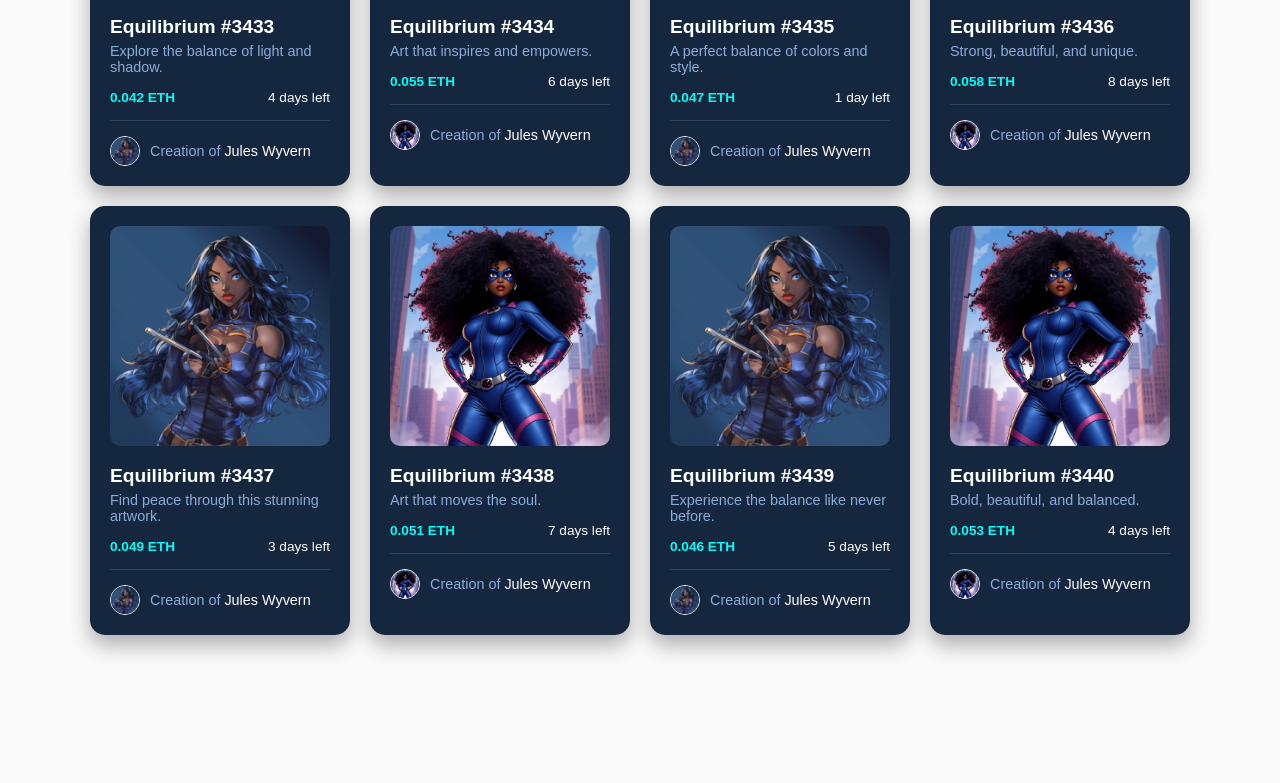
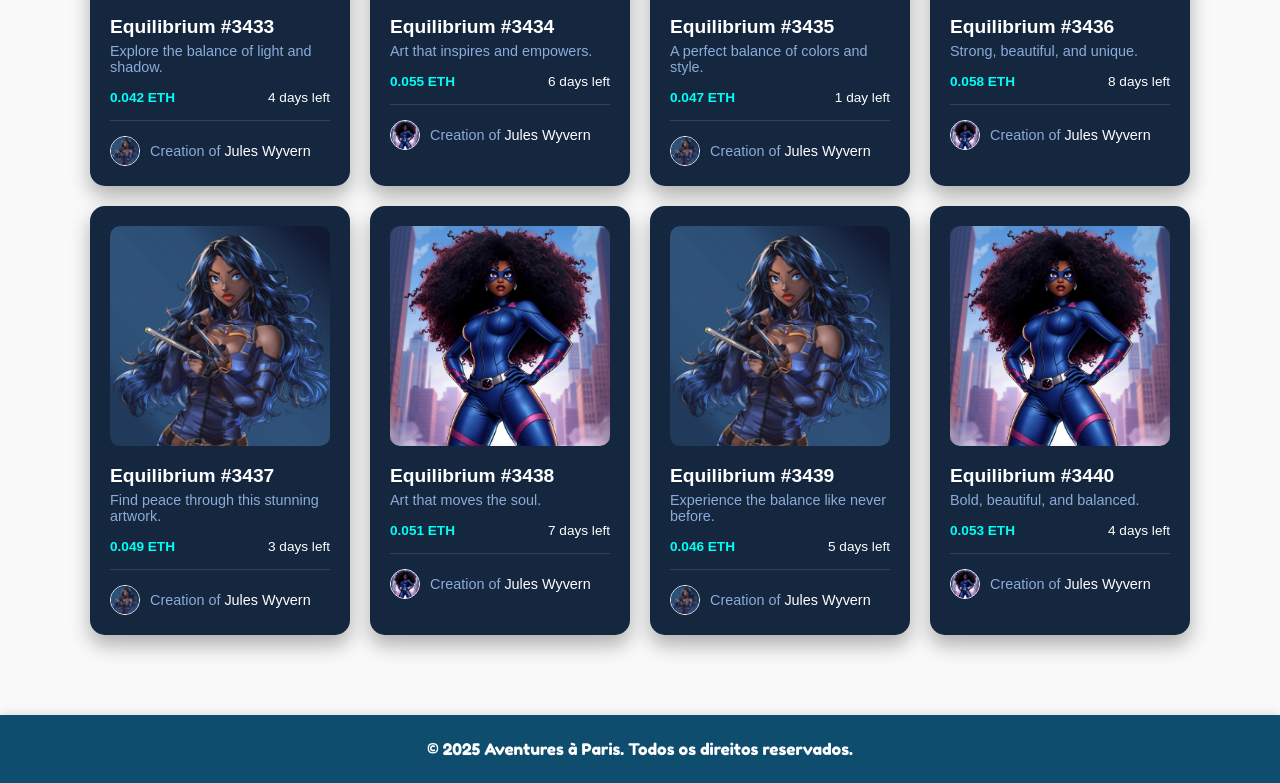
Before and after one commit to julietaaaaaaaaaaaa/ProjetoGerencia01, a plain HTML site: page index.html in a window 1280 px wide. Shown: the part 820-1603 px from the top of the page. Before the commit the page ends 1487 px from the top, so only its background shows below. Drawn offline with Linux system fonts and the light colour scheme.

Commit message:
create footer

```diff
--- a/index.html
+++ b/index.html
@@ -195,6 +195,10 @@
 
     </div>
   </main>
-
+  </main>
+</html>
+  <footer>
+    <p>&copy; 2025 Aventures à Paris. Todos os direitos reservados.</p>
+  </footer>
 </body>
 </html>
--- a/styles.css
+++ b/styles.css
@@ -149,3 +149,27 @@ main {
     font-size: 1.8rem;
   }
 }
+
+footer {
+  background-color: #0e4d6e; /* Mesmo azul do header */
+  color: white;
+  text-align: center;
+  padding: 1.5rem 2rem;
+  font-family: 'Fredoka One', cursive;
+  font-size: 1rem;
+  box-shadow: 0 -2px 8px rgba(0, 0, 0, 0.1);
+  margin-top: 3rem;
+  animation: fadeInUp 1.5s ease forwards;
+}
+
+/* Animação para o footer subir suavemente */
+@keyframes fadeInUp {
+  0% {
+    opacity: 0;
+    transform: translateY(30px);
+  }
+  100% {
+    opacity: 1;
+    transform: translateY(0);
+  }
+}
```
